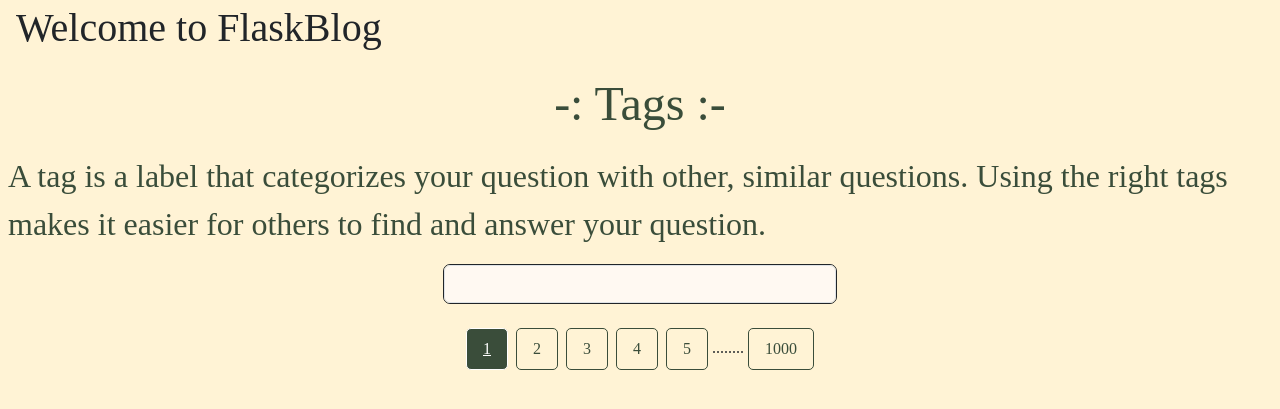
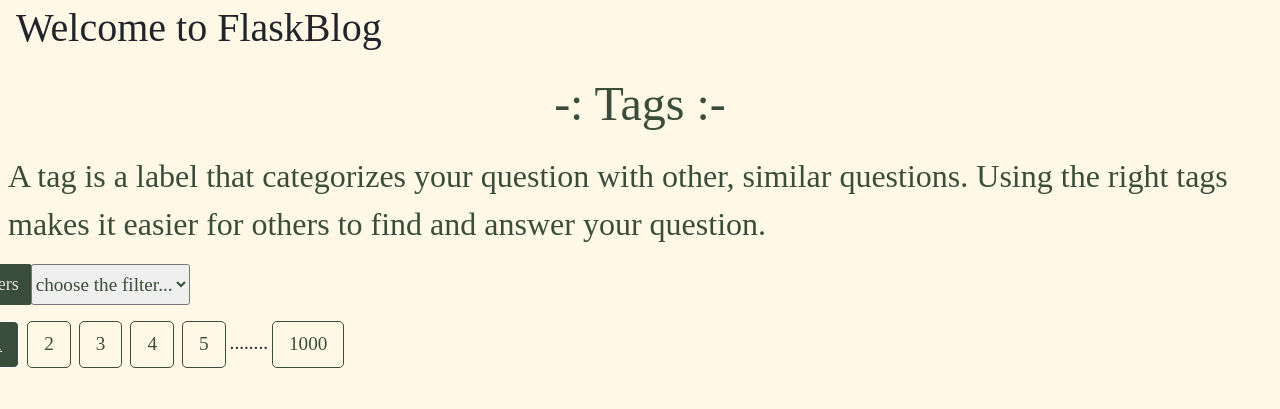
Before and after one commit to COP-290/Testing, a Flask app: page / in a window 1280 px wide. Shown: the top 409 px of the page. Run offline with Flask 3, Linux system fonts and the light colour scheme; data comes from the database, SQL or seed files in the repository; some web fonts are replaced.

Commit message:
Jay/change the filter button

```diff
--- a/flask_blog/templates/tag.html
+++ b/flask_blog/templates/tag.html
@@ -11,7 +11,7 @@
     <link rel="stylesheet" href="index.css" />
 </head>
 
-<body style="background-color:rgb(255, 243, 213); font-family: stylesheet;">
+<body style="background-color:rgb(255, 248, 230); font-family: stylesheet;">
     <div class="p-1 d-flex justify-content-center" style ="font-size:xxx-large; color:3A4D3A;">
         -: Tags :-
     </div>
@@ -20,20 +20,19 @@
     </div>
 
     <!-- filters button -->
-    <div class="d-flex justify-content-center">
-        <div class="col-4 px-3 py-2">
-            <form action="/action_page.php" style="border:solid 1px; border-radius:7px;">
-                <input style="background-color: rgb(255, 249, 242)"class="form-control" list="tags" name="tag" id="tag">
-                <datalist id="tags">
-                  <option value="Python">
-                  <option value="JavaScript">
-                  <option value="MySQL">
-                  <option value="">
-                  <option value="Safari">
-                </datalist>
-              </form>
+    <div class="col-3 d-flex justify-content-center" style="font-size: larger;">
+        <div class="px-3 py-2">
+          <div class="input-group mb-3">
+            <div class="input-group-prepend">
+              <label class="input-group-text" style="border-radius: 2.75px;border-color:3A4D3A ;background-color: 3A4D3A;color: E7E4DF;font-size: large;"for="inputGroupSelect01">Filters</label>
+            </div>
+            <select class="custom-select" style="border-radius: 2.75px;color: 3A4D3A" id="inputGroupSelect01">
+              <option selected>choose the filter...</option>
+              <option value="1">One</option>
+              <option value="2">Two</option>
+              <option value="3">Three</option>
+            </select>
         </div>
-    </div>
 
     <div class="row px-4">
         {% for post in b %}
```
